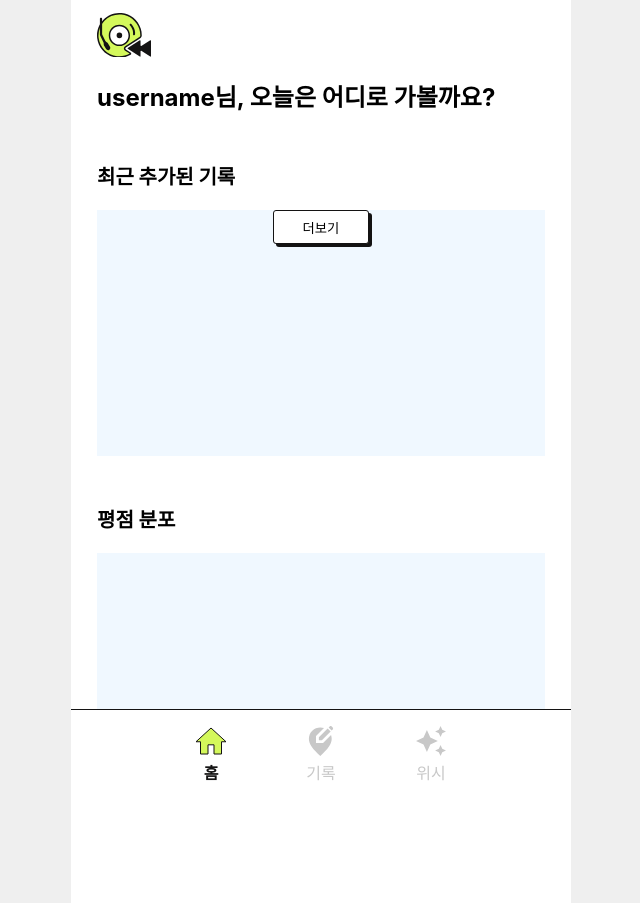
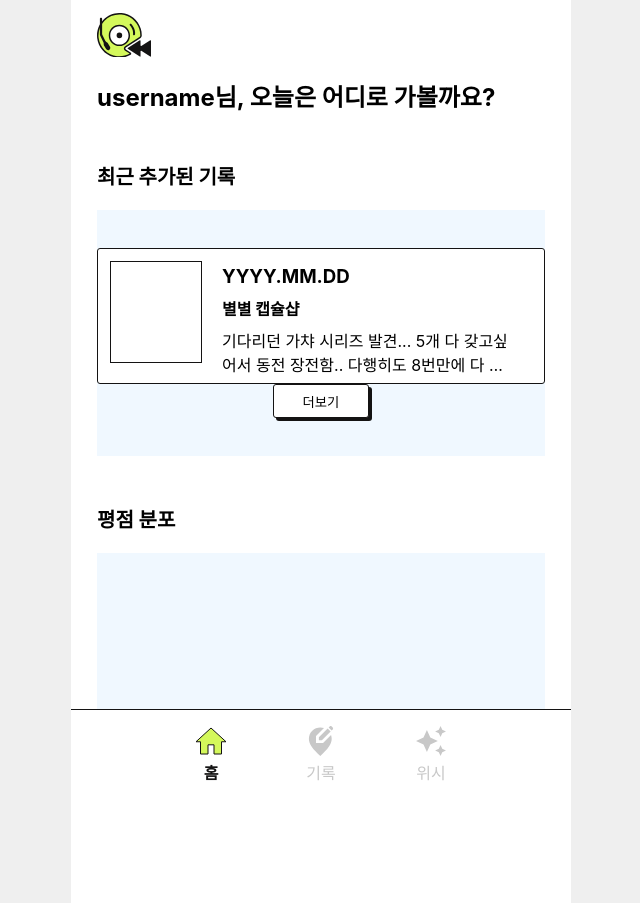
Before and after one commit to Yun-D/re.cord, a React (Create React App) app: page /home in a window 1280 px wide. Shown: the whole page, without its empty margins (319-959 px from the left). Built offline with nearby package versions, Linux system fonts and the light colour scheme.

Commit message:
🎨Style: 리스트 아이템 컴포넌트 생성

```diff
--- a/src/App.css
+++ b/src/App.css
@@ -73,6 +73,8 @@ body {
   background-color: aliceblue;
   display: flex;
   justify-content: center;
+  align-items: center;
+  flex-direction: column;
 }
 
 .ratingSpread {
--- /dev/null
+++ b/src/Components/ImageFrame.js
@@ -0,0 +1,20 @@
+import React from "react";
+import styles from "./components.module.css";
+
+const ImageFrame = ({ imageSrc }) => {
+  return (
+    <div className={styles.outerSquare}>
+      <div className={styles.innerSquare}>
+        {imageSrc ? (
+          <img
+            src={imageSrc}
+            alt="Inside Content"
+            className={styles.innerImage}
+          />
+        ) : null}
+      </div>
+    </div>
+  );
+};
+
+export default ImageFrame;
--- /dev/null
+++ b/src/Components/ListItem.js
@@ -0,0 +1,24 @@
+import React from "react";
+import styles from "./components.module.css";
+import ImageFrame from "./ImageFrame";
+
+const dummyData = {
+  date: "YYYY.MM.DD",
+  shop: "별별 캡슐샵",
+  memo: "기다리던 가챠 시리즈 발견... 5개 다 갖고싶어서 동전 장전함.. 다행히도 8번만에 다 나와줌. 이거 말고도 볼 게 많았어서 지갑이 위험했다",
+};
+
+const ListItem = () => {
+  return (
+    <div className={styles.listItem}>
+      <ImageFrame />
+      <div className={styles.textArea}>
+        <h3 className={styles.dataTxt}>{dummyData.date}</h3>
+        <h4 className={styles.shopTxt}>{dummyData.shop}</h4>
+        <p className={styles.memoTxt}>{dummyData.memo}</p>
+      </div>
+    </div>
+  );
+};
+
+export default ListItem;
--- a/src/Components/components.module.css
+++ b/src/Components/components.module.css
@@ -1,3 +1,4 @@
+/* button -------------------------------- */
 .button {
   background-color: white;
   border-radius: 3px;
@@ -11,3 +12,62 @@
   box-shadow: 0px 0px 0px;
   transform: translate(2px, 2px);
 }
+
+/* ---------------------------------------- */
+
+/* list item ------------------------------ */
+.listItem {
+  background-color: white;
+  border-radius: 3px;
+  width: 100%;
+  box-sizing: border-box;
+  height: 136px;
+  border: var(--border-size) solid var(--color-line-black);
+  display: flex;
+  flex-direction: row;
+  padding: 12px;
+}
+
+.textArea {
+  margin: 4px 20px 0px;
+}
+.dataTxt {
+  margin: 0;
+}
+.shopTxt {
+  margin: 8px 0px;
+}
+.memoTxt {
+  display: -webkit-box;
+  -webkit-line-clamp: 2;
+  -webkit-box-orient: vertical;
+  line-clamp: 2;
+  overflow: hidden;
+  text-overflow: ellipsis;
+  margin: 0;
+}
+
+/* ---------------------------------------- */
+
+/* imageFrame ------------------------------ */
+.outerSquare {
+  background-color: white;
+  width: 100px;
+  height: 100px;
+  display: flex;
+  align-items: center;
+  justify-content: center;
+  border: var(--border-size) solid var(--color-line-black);
+}
+
+.innerSquare {
+  width: 90px;
+  height: 90px;
+  overflow: hidden;
+}
+
+.innerImage {
+  width: 100%;
+  height: 100%;
+  object-fit: cover;
+}
--- a/src/Pages/Home.js
+++ b/src/Pages/Home.js
@@ -1,5 +1,6 @@
 import React from "react";
 import Button from "../Components/Button";
+import ListItem from "../Components/ListItem";
 
 const Home = () => {
   let username = "username"; //TODO: 추후 백엔드 작업 시 변경요
@@ -13,6 +14,7 @@ const Home = () => {
         <p className="text-title">최근 추가된 기록</p>
 
         <div className="recentRecords">
+          <ListItem />
           <Button>더보기</Button>
         </div>
       </div>
```
